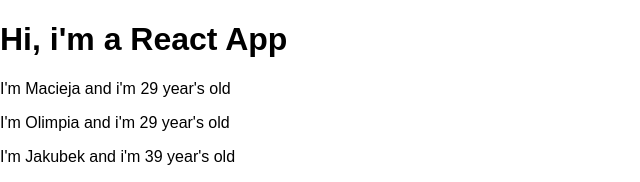
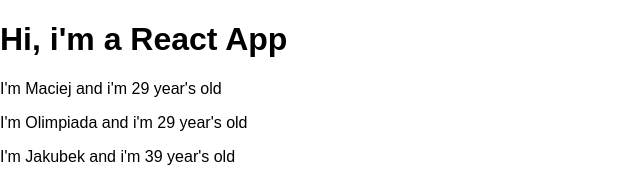
Before and after one commit to MazurMaciej/Training-React, a React (Create React App) app: page / in a window 1280 px wide. Shown: the top 182 px of the page, without its empty margins (0-640 px from the left). Built offline with nearby package versions, Linux system fonts and the light colour scheme.

Commit message:
I added setState to out project in App.js

```diff
--- a/src/App.js
+++ b/src/App.js
@@ -6,12 +6,25 @@
 
   state = {
     persons: [
-      { name:'Macieja', age:29 },
-      { name: 'Olimpia', age:29 },
+      { name:'Maciej', age:29 },
+      { name: 'Olimpiada', age:29 },
       { name: 'Jakubek', age:39 },
       { name: 'Miłoszo', age:21 },
       { name: 'Mikołajo', age:32 }
+    ],
+    otherState: "some new info"
+  }
+
+  switchButtonHandler = () => {
+    this.setState({
+      persons: [
+        { name:'Maciej', age:29 },
+        { name: 'Olimpiada', age:29 },
+        { name: 'Jakubeka', age:39 },
+        { name: 'Miłoszo', age:21 },
+        { name: 'Mikołajow', age:32 }
     ]
+    })
   }
 
   render() {
@@ -23,7 +36,7 @@
         <Person name={this.state.persons[0].name} age={this.state.persons[0].age}/>
         <Person name={this.state.persons[1].name} age={this.state.persons[1].age}/>
         <Person name={this.state.persons[2].name} age={this.state.persons[2].age}> I really like travel!</Person>
-        <button>Switch Name!</button>
+        <button onClick={this.switchButtonHandler}>Switch Name!</button>
         <Person name={this.state.persons[3].name} age={this.state.persons[3].age}/>
         <Person name={this.state.persons[4].name} age={this.state.persons[4].age}/>
       </div>
```
